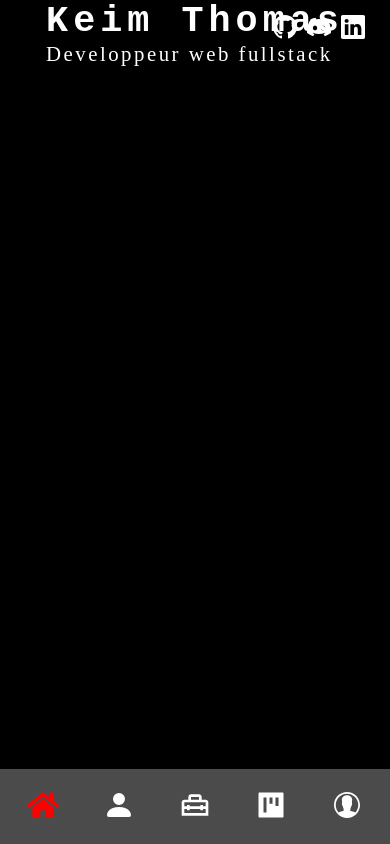
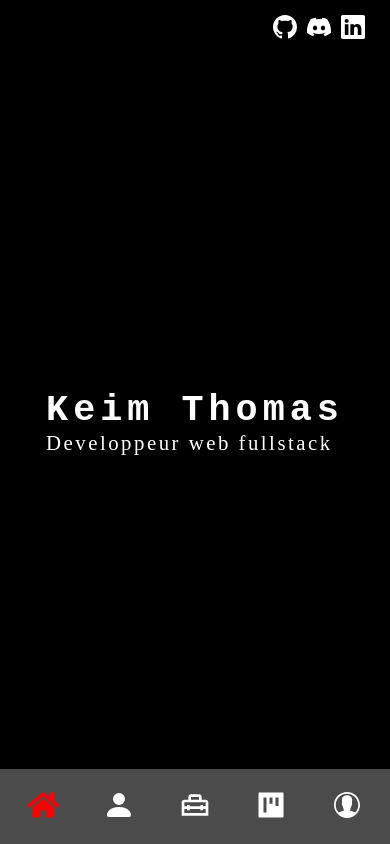
Before and after one commit to heimdall54/portfolio3, a Next.js app: page / in a window 390 px wide. Built offline with nearby package versions, Linux system fonts and the light colour scheme.

Commit message:
responsive

```diff
--- a/styles/setting.scss
+++ b/styles/setting.scss
@@ -9,6 +9,5 @@
 body {
   background-color: #000000;
   width: 100vw;
-  min-height: 100vh;
-  max-height: 100vh;
+  height: 100dvh;
 }
```
